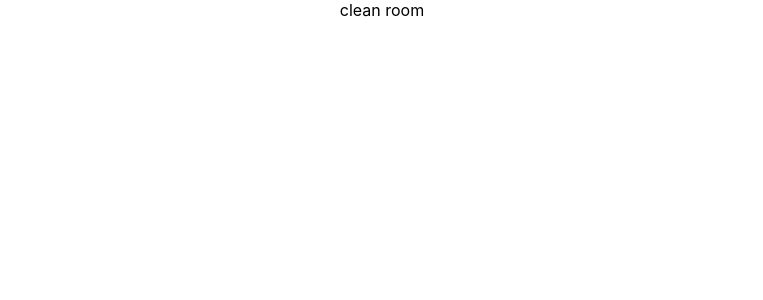
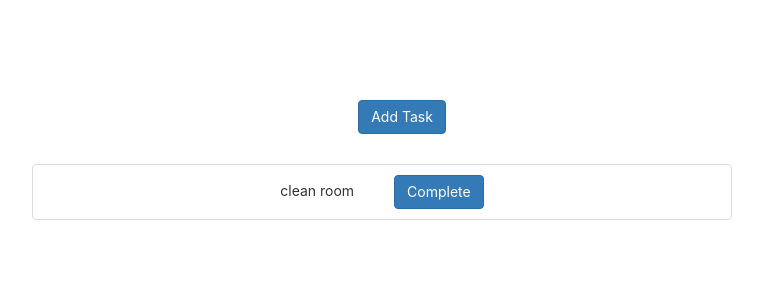
Before and after one commit to kimikomotoyama/todo-app-inredux, a React (Create React App) app: page / in a window 1280 px wide. Shown: the top 300 px of the page, without its empty margins (258-1021 px from the left). Built offline with nearby package versions, Linux system fonts and the light colour scheme.

Commit message:
added bootstrap

```diff
--- a/package.json
+++ b/package.json
@@ -4,6 +4,7 @@
   "private": true,
   "dependencies": {
     "react": "^16.6.3",
+    "react-bootstrap": "^0.32.4",
     "react-dom": "^16.6.3",
     "react-redux": "^6.0.0",
     "react-scripts": "2.1.1",
--- a/public/index.html
+++ b/public/index.html
@@ -5,6 +5,8 @@
     <link rel="shortcut icon" href="%PUBLIC_URL%/favicon.ico">
     <meta name="viewport" content="width=device-width, initial-scale=1, shrink-to-fit=no">
     <meta name="theme-color" content="#000000">
+    <!-- Latest compiled and minified CSS -->
+    <link rel="stylesheet" href="https://maxcdn.bootstrapcdn.com/bootstrap/3.3.7/css/bootstrap.min.css" integrity="sha384-BVYiiSIFeK1dGmJRAkycuHAHRg32OmUcww7on3RYdg4Va+PmSTsz/K68vbdEjh4u" crossorigin="anonymous">
     <!--
       manifest.json provides metadata used when your web app is added to the
       homescreen on Android. See https://developers.google.com/web/fundamentals/web-app-manifest/
--- a/src/components/App.css
+++ /dev/null
@@ -1,32 +0,0 @@
-.App {
-  text-align: center;
-}
-
-.App-logo {
-  animation: App-logo-spin infinite 20s linear;
-  height: 40vmin;
-}
-
-.App-header {
-  background-color: #282c34;
-  min-height: 100vh;
-  display: flex;
-  flex-direction: column;
-  align-items: center;
-  justify-content: center;
-  font-size: calc(10px + 2vmin);
-  color: white;
-}
-
-.App-link {
-  color: #61dafb;
-}
-
-@keyframes App-logo-spin {
-  from {
-    transform: rotate(0deg);
-  }
-  to {
-    transform: rotate(360deg);
-  }
-}
--- a/src/components/App.js
+++ b/src/components/App.js
@@ -1,12 +1,12 @@
 import React, { Component } from 'react';
-import './App.css';
-import Task from "./task";
+import '../styles/App.css';
+import TaskContainer from "./TaskContainer";
 
 class App extends Component {
   render() {
     return (
       <div className="App">
-        <Task />
+        <TaskContainer />
       </div>
     );
   }
--- /dev/null
+++ b/src/components/ButtonComp.js
@@ -0,0 +1,13 @@
+import React, { Component } from "react";
+import { Button } from "react-bootstrap";
+import "../styles/ButtonComp.css";
+
+export default class ButtonComp extends Component {
+  render() {
+    return (
+      <Button className={`${this.props.className} button`} bsStyle="primary">
+        {this.props.buttonName}
+      </Button>
+    );
+  }
+}
--- /dev/null
+++ b/src/components/TaskContainer.js
@@ -0,0 +1,46 @@
+import React, { Component } from "react";
+import { connect } from 'react-redux';
+import { ListGroup } from "react-bootstrap";
+import { addTodo, complete } from "../action";
+import Task from "./Task";
+import "../styles/TaskContainer.css";
+import ButtonComp from "./ButtonComp";
+
+class TaskContainer extends Component {
+  render() {
+    return (
+      <div className="task-container">
+        <ButtonComp className="add-task-button" buttonName="Add Task" />
+        <ListGroup>
+          {this.props.tasks.map((task, index) => {
+            return <Task key={index} task={task} />
+          })}
+        </ListGroup>
+      </div>
+    );
+  }
+}
+
+const mapStateToProps = (state, ownProps) => {
+  return {
+    tasks: state.tasks,
+  }
+}
+
+const mapDispatchToProps = (dispatch, ownProps) => {
+  return {
+    addToDo: taskName => {
+      dispatch(addTodo(taskName))
+    },
+    complete: taskName => {
+      dispatch(complete(taskName))
+    }
+  }
+}
+
+const task = connect(
+  mapStateToProps,
+  mapDispatchToProps
+)(TaskContainer)
+
+export default task;
--- a/src/components/task.js
+++ b/src/components/task.js
@@ -1,43 +1,15 @@
 import React, { Component } from "react";
-import { connect } from 'react-redux';
-import { addTodo, complete } from "../action";
+import { ListGroupItem } from "react-bootstrap";
+import ButtonComp from "./ButtonComp";
 
-class Task extends Component {
+export default class Task extends Component {
   render() {
     console.log(this.props);
     return (
-      <div>
-        {this.props.tasks.map((task, index) => {
-          return <div key={index}>{task.taskName}</div>
-        }
-        )
-        }
-      </div>
+      <ListGroupItem>
+        {this.props.task.taskName}
+        <ButtonComp buttonName={this.props.task.isCompleted ? "Undo" : "Complete"}/>
+      </ListGroupItem>
     );
   }
 }
-
-const mapStateToProps = (state, ownProps) => {
-  console.log(state.tasks)
-  return {
-    tasks: state.tasks,
-  }
-}
-
-const mapDispatchToProps = (dispatch, ownProps) => {
-  return {
-    addToDo: taskName => {
-      dispatch(addTodo(taskName))
-    },
-    complete: taskName => {
-      dispatch(complete(taskName))
-    }
-  }
-}
-
-const task = connect(
-  mapStateToProps,
-  mapDispatchToProps
-)(Task)
-
-export default task;
--- /dev/null
+++ b/src/styles/App.css
@@ -0,0 +1,5 @@
+.App {
+  text-align: center;
+  display: flex;
+  justify-content: center;
+}
--- /dev/null
+++ b/src/styles/ButtonComp.css
@@ -0,0 +1,7 @@
+.button {
+  margin-left: 40px;
+}
+
+.add-task-button {
+  margin-bottom: 30px;
+}
--- /dev/null
+++ b/src/styles/TaskContainer.css
@@ -0,0 +1,4 @@
+.task-container {
+  width: 700px;
+  margin-top: 100px;
+}
--- a/src/taskPure.js
+++ /dev/null
@@ -1,5 +0,0 @@
-export default (props) => {
-  return (
-    <div>{props.info}</div>
-  );
-}
```
Also changed, not shown: src/styles/Task.css (added), 1 other file (tests, documents, lock files or other folders).
